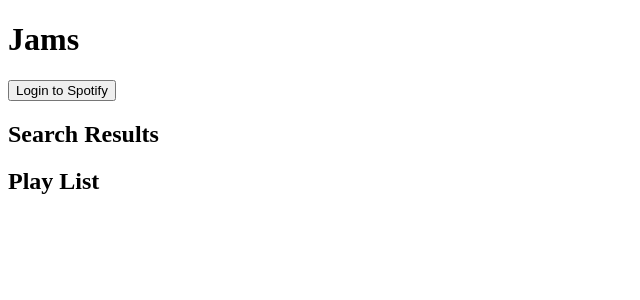
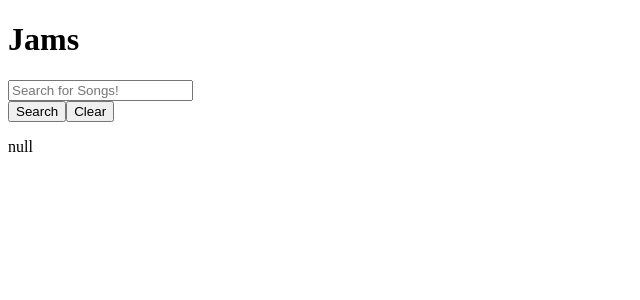
Before and after one commit to gordonscott08/jams, a React (Create React App) app: page / in a window 1280 px wide. Both pictures are taken after a click on the button "Login to Spotify". Shown: the top 300 px of the page, without its empty margins (0-640 px from the left). Built offline with nearby package versions, Linux system fonts and the light colour scheme.

Commit message:
Build out initial state functionality

```diff
--- a/src/App.js
+++ b/src/App.js
@@ -1,57 +1,52 @@
-import React from "react";
-import { SearchCard } from "./SearchCard/SearchCard"
+import React, {useState, useEffect } from "react";
 import { ResultsCard } from "./ResultsCard/ResultsCard";
-import { PlayListCard } from "./PlayListCard/PlayListCard";
+import { renewToken, getTracks } from "./mockData.js";
+import { SearchCard } from "./SearchCard/SearchCard.js";
 
-const loggedIn = false;
+function App() {
+  const [loggedIn, setLoggedIn] = useState(false);
+  const [tracksObj,setTracksObj] = useState(null);
+  const [searchTerm, setSearchTerm] = useState('');
 
-const tracksObj = {
-  tracks: {
-    items: [
-      {
-        id: '6U4VqEHy4n5VeiH4pQPL24',
-        name: 'You\'re Welcome',
-        artists: [
-          {
-            name: 'Dwayne Johnson'
+  useEffect(()=>{
+    console.log('Requesting token.')
+    const requestData = async () => {
+      const response = await renewToken();
+      console.log('Token refreshed.')
     }
-        ],
-        album: {
-          name: 'Moana Soundtrack'
-        }
-      },
-      {
-        id: '2bwSCIuNtVrQPVddCi8sOW',
-        name: 'Where you are',
-        artists: [
-          {
-            name: 'Christopher Jackson'
-          }
-        ],
-        album: {
-          name: 'Moana Soundtrack'
-        }
-      }
-    ]
-  }
+    requestData();
+  },[])
+
+  function handleLoginButton() {
+    setLoggedIn(true);
   }
 
+  //could the below live in the search card component?
+  function handleSearchSubmit(newSearch) {
+    const requestTracks = async function (newSearch) {
+      console.log('Requesting tracks.')
+      const response = await getTracks(newSearch);
+      setTracksObj(response);
+      console.log('Tracks object saved.')
+    }
+    requestTracks(newSearch);
+  }
 
-function App() {
   return (
     <>
      <header>
       <h1>Jams</h1>
+      <SearchCard loggedIn={loggedIn} handleLoginButton={handleLoginButton} handleSearchSubmit={handleSearchSubmit} />
      </header>
-    <main>
-    <SearchCard loggedIn={loggedIn} />
-    <div id="blocksContainer">
-      <ResultsCard tracksObj={tracksObj} loggedIn={loggedIn} />
-      <PlayListCard />
-    </div>
-    </main>
+      {tracksObj && <ResultsCard tracksObj={tracksObj} loggedIn={loggedIn}/>}
+      <footer>
+        <p>{JSON.stringify(tracksObj)}</p>
+        <p>{searchTerm}</p>
+      </footer>
     </>
-  );
+  )
 }
 
+//  <ResultsCard tracksObj={tracksObj} loggedIn={loggedIn}/>
+
 export default App;
--- a/src/Login/Login.js
+++ /dev/null
@@ -1,7 +0,0 @@
-import React from "react";
-
-export function Login() {
-    return (
-        <button className="largeButton">Login to Spotify</button>
-    )
-}
--- a/src/ResultsCard/ResultsCard.js
+++ b/src/ResultsCard/ResultsCard.js
@@ -1,12 +1,19 @@
 import React from "react";
 import { SongsBlock } from "../SongsBlock/SongsBlock";
 
+
+//Example of using && operator below to not display ANYTHING if the condition is false (as opposed to ternary, which displays something or something else.)
 export function ResultsCard(props) {
     const {tracksObj, loggedIn} = props;
-    return(
+
+    const placeholder = <p>Your Search Results Will Display Here</p>
+
+    const results = (
         <section className="majorSection">
-        <h2>Search Results</h2>
-        {loggedIn ? <SongsBlock tracksObj={tracksObj}/> : '' }
+            <h2>Search Results</h2>
+            {loggedIn && <SongsBlock tracksObj={tracksObj}/>}
         </section>
     )
+
+    return(tracksObj ? results : placeholder)
 }
--- a/src/Search/Search.js
+++ /dev/null
@@ -1,15 +0,0 @@
-import React from "react";
-
-export function Search() {
-    return (
-        <section id="searchSection">
-            <div id="searchElementsContainer">
-                <input type="text" name="search" id="userInput" placeholder="Search for Songs!"></input>
-                <div id="searchButtonContainer">
-                    <button id="submit" class="largeButton">Search</button>
-                    <button id="clear" class="largeButton">Clear</button>
-                </div>
-            </div>
-        </section>
-    )
-}
--- a/src/SearchCard/SearchCard.js
+++ b/src/SearchCard/SearchCard.js
@@ -1,13 +1,37 @@
-import React from "react";
-import { Login } from "../Login/Login";
-import { Search } from "../Search/Search";
+import React, {useState, useEffect } from "react";
 
 
 export function SearchCard(props) {
-    const {loggedIn} = props;
+    const {loggedIn, handleLoginButton, handleSearchSubmit} = props;
     return (
         <>
-        {loggedIn ? <Search/> : <Login/>}
+        {loggedIn ? <Search handleSearchSubmit={handleSearchSubmit}/> : <button onClick={handleLoginButton} className="largeButton">Login to Spotify</button>}
         </>
     )
 }
+
+function Search(props) {
+    const {handleSearchSubmit} = props;
+    const [text, setText] = useState('');
+
+    const handleTextChange = (event) => {
+        setText(event.target.value);
+        console.log(text);
+      }
+
+    const handleSubmitClick = () => {
+        handleSearchSubmit(text);
+    }
+
+    return (
+        <section id="searchSection">
+            <div id="searchElementsContainer">
+                <input type="text" onChange={handleTextChange} value={text} name="search" id="userInput" placeholder="Search for Songs!"></input>
+                <div id="searchButtonContainer">
+                    <button id="submit" onClick={handleSubmitClick} class="largeButton">Search</button>
+                    <button id="clear" class="largeButton">Clear</button>
+                </div>
+            </div>
+        </section>
+    )
+}
--- a/src/index.js
+++ b/src/index.js
@@ -4,7 +4,5 @@ import App from './App';
 
 const root = ReactDOM.createRoot(document.getElementById('root'));
 root.render(
-  <React.StrictMode>
     <App />
-  </React.StrictMode>
 );
--- /dev/null
+++ b/src/mockData.js
@@ -0,0 +1,64 @@
+const parentObj = {
+    tracks: {
+      items: [
+        {
+          id: '6U4VqEHy4n5VeiH4pQPL24',
+          name: 'You\'re Welcome',
+          artists: [
+            {
+              name: 'Dwayne Johnson'
+            }
+          ],
+          album: {
+            name: 'Moana Soundtrack'
+          }
+        },
+        {
+          id: '2bwSCIuNtVrQPVddCi8sOW',
+          name: 'Where you are',
+          artists: [
+            {
+              name: 'Christopher Jackson'
+            }
+          ],
+          album: {
+            name: 'Moana Soundtrack'
+          }
+        }
+      ]
+    }
+  }
+
+  const newToken = 'abcdefghijklmnopqrstuvwxyz';
+
+  function renewToken() {
+    return new Promise((resolve,reject)=>{
+        setTimeout(()=>{
+            if (Math.random()<=.999) {
+                console.log('Response 200');
+                resolve(newToken);
+            } else {
+                reject('Simulated Retrieval Error');
+            }
+        },(Math.floor(Math.random()*2000)))
+    })
+  }
+
+
+  function getTracks(searchTerm) {
+    return new Promise((resolve,reject)=>{
+        setTimeout(()=>{
+            if (Math.random()<=.999) {
+                console.log('Response 200');
+                resolve(parentObj);
+                console.log(searchTerm);
+            } else {
+                reject('Simulated Retrieval Error');
+            }
+        },(Math.floor(Math.random()*2000)))
+    })
+  }
+
+
+
+  export { renewToken, getTracks };
```
Lines whose indentation alone changed are shown as unchanged.
